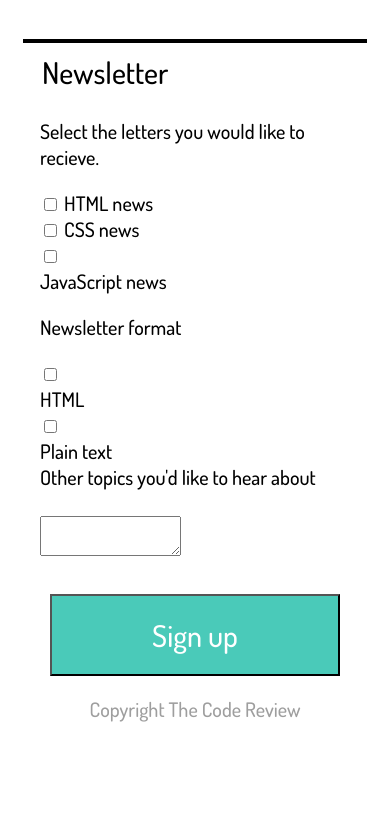
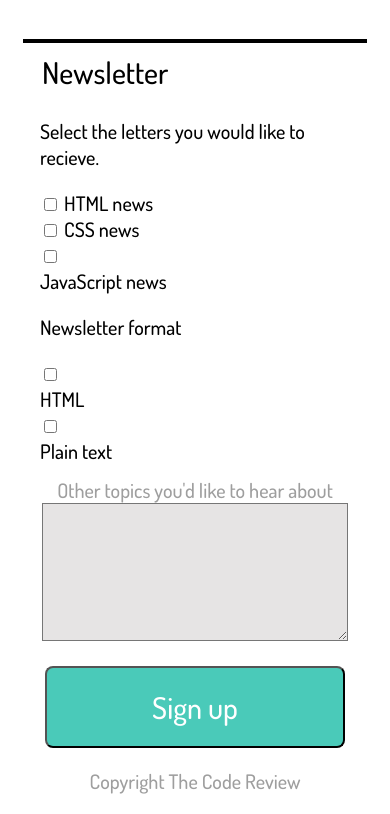
Before and after one commit to Biglipthompson/Html-loginForms-page, a plain HTML site: page index.html in a window 390 px wide. Shown: the part 923-1737 px from the top of the page. Before the commit the page ends 1665 px from the top, so only its background shows below. Drawn offline with Linux system fonts and the light colour scheme.

Commit message:
commit.
Working a little more on july 12th. trying to come close to finishing the mobile first layout.

```diff
--- a/index.html
+++ b/index.html
@@ -73,49 +73,44 @@
 
         <p> Select the letters you would like to recieve.</p>
 
-            <div class="">
+            <div>
             <input type="checkbox"  id="html_news">
             <label for="html_news">HTML news</label>
             </div>
 
-            <div class="">
+            <div>
             <input type="checkbox" name="css_news" id="css_news">
             <label for="css_news">CSS news</label>
             </div>
 
 
-            <div class="">
+            <div>
             <input type="checkbox" id="javascript_news" name="javascript_news" ><br>
             <label for="javascript_news">JavaScript news</label>
-
+            </div>
 
             <p class="news-form">Newsletter format</p>
 
-            <div class="">
+            <div>
             <input type="checkbox" name="html"><br>
             <label for="html">HTML</label>
             </div>
 
-            <div class="">
+            <div>
             <input type="checkbox" name="plain_text"><br>
             <label for="plain_text">Plain text</label>
             </div>
 
-            <div class="">
-            <label>Other topics you'd like to hear about</label>
-            <br>
-            <br>
-            <textarea id="bio" name="user_bio"></textarea><br>
+
             </div>
-
-
-
 
             </div>
     </fieldset>
-
-    <button type="submit" class="submit">Sign up</button>
-    <p class="gray-p">Copyright The Code Review</p>
+        <label class="closing-p">Other topics you'd like to hear about</label>
+        <br>
+        <textarea id="bio" name="user_bio" class="text"></textarea><br>
+        <button type="submit" class="submit">Sign up</button>
+        <p class="gray-p">Copyright The Code Review</p>
 
     </form>
     </body>
--- a/styles.css
+++ b/styles.css
@@ -102,6 +102,18 @@ padding-left: 15px;
 padding-right: 15px;
 }
 
+.text{
+    width: 80%;
+    padding-top: 100px;
+    background-color:  rgb(230, 228, 228);
+}
+
+.closing-p{
+    color: rgb(158, 158, 158);
+    text-align: left;
+}
+
+
 .submit{
  background-color: rgb(74, 202, 185);
  padding-left: 100px;
@@ -110,6 +122,8 @@ padding-right: 15px;
  padding-right: 100px;
  padding-top: 20px;
  padding-bottom: 20px;
+ border-radius: 8px;
+ width: 80%;
  margin-top: 20px;
 }
 
```
